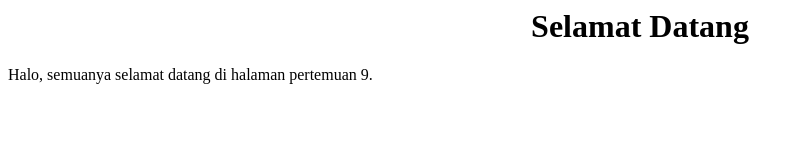
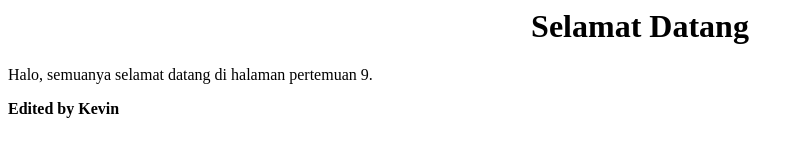
Before and after one commit to FadilaAfrian/pertemuan9, a plain HTML site: page index.html in a window 1280 px wide. Shown: the whole page, without its empty margins (0-804 px from the left). Drawn offline with Linux system fonts and the light colour scheme.

Commit message:
Commit by Kevin

```diff
--- a/index.html
+++ b/index.html
@@ -5,5 +5,6 @@
 <body>
     <center><h1>Selamat Datang</h1></center>
     <p>Halo, semuanya selamat datang di halaman pertemuan 9.</p>
+    <p><b>Edited by Kevin</b></p>
 </body>
 </html>
```
